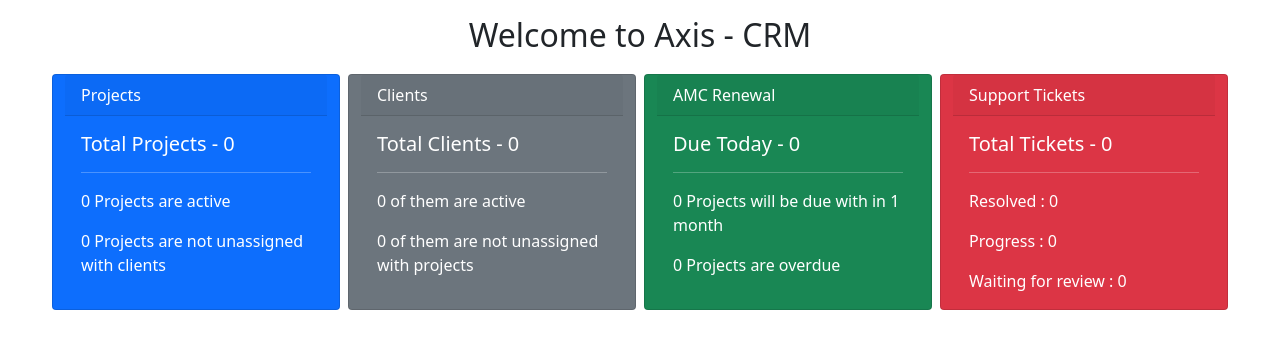
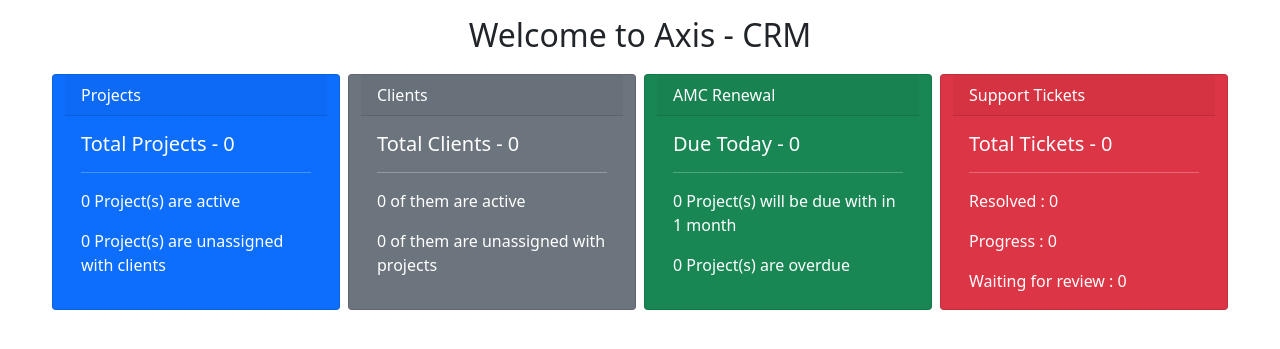
Before and after one commit to bipinks/axiscrm-django, a Django app: page / in a window 1280 px wide. Shown: the part 56-405 px from the top of the page. Run offline with Django 3.2, Linux system fonts and the light colour scheme; the visitor is signed in with stand-in values (Sample User, id 1); data that the repository does not hold is empty; some libraries are stand-ins or nearby versions.

Commit message:
Home page contents edited

```diff
--- a/home/templates/home/index.html
+++ b/home/templates/home/index.html
@@ -14,8 +14,8 @@
         <div class="card-body">
             <h5 class="card-title">Total Projects -  {{ projects_count }}</h5>
             <hr>
-            <p class="card-text">{{ assigned_projects_count }} Projects are active</p>
-            <p class="card-text">{{ unassigned_projects_count }} Projects are not unassigned with clients</p>
+            <p class="card-text">{{ assigned_projects_count }} Project(s) are active</p>
+            <p class="card-text">{{ unassigned_projects_count }} Project(s) are unassigned with clients</p>
         </div>
     </div>
     <div class="card text-white bg-secondary m-1" style="max-width: 18rem;">
@@ -24,7 +24,7 @@
             <h5 class="card-title">Total Clients  -  {{ clients_count }}</h5>
             <hr>
             <p class="card-text">{{ assigned_clients_count }} of them are active</p>
-            <p class="card-text">{{ unassigned_clients_count }} of them are not unassigned with projects</p>
+            <p class="card-text">{{ unassigned_clients_count }} of them are unassigned with projects</p>
         </div>
     </div>
     <div class="card text-white bg-success m-1" style="max-width: 18rem;">
@@ -32,8 +32,8 @@
         <div class="card-body">
             <h5 class="card-title">Due Today - {{ amc_due_today_count }} </h5>
             <hr>
-            <p class="card-text">{{ upcoming_amc_count }} Projects will be due with in 1 month</p>
-            <p class="card-text">{{ overdue_amc_count }} Projects are overdue</p>
+            <p class="card-text">{{ upcoming_amc_count }} Project(s) will be due with in 1 month</p>
+            <p class="card-text">{{ overdue_amc_count }} Project(s) are overdue</p>
         </div>
     </div>
     <div class="card text-white bg-danger m-1" style="max-width: 18rem;">
```
